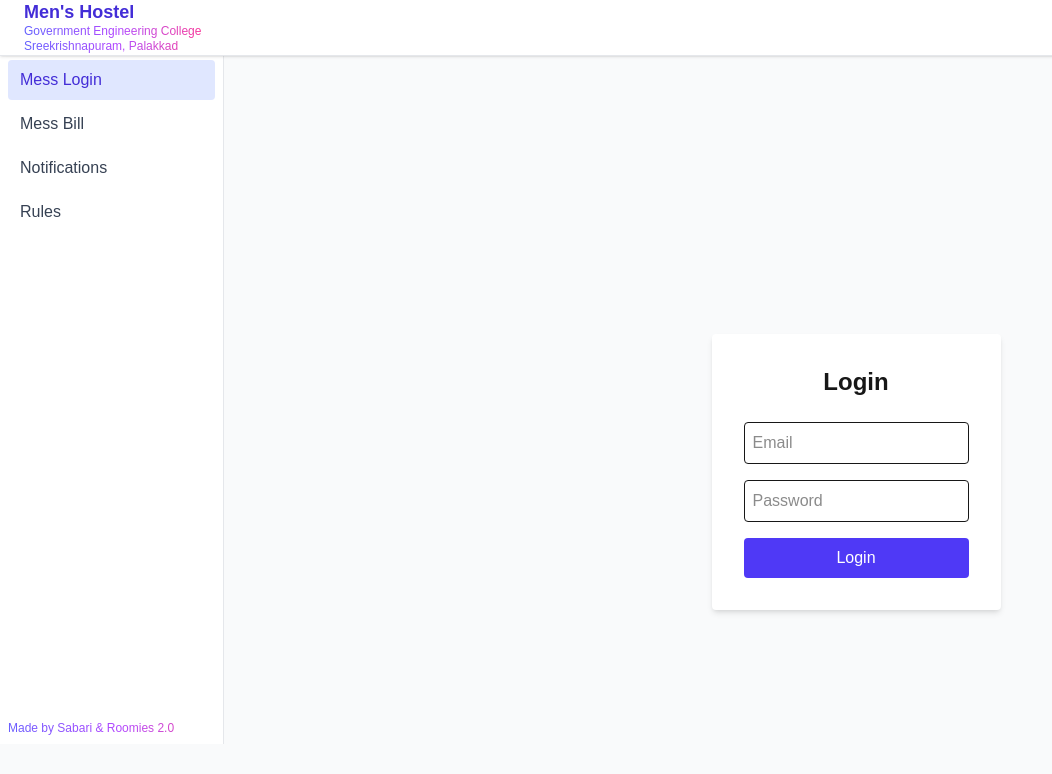
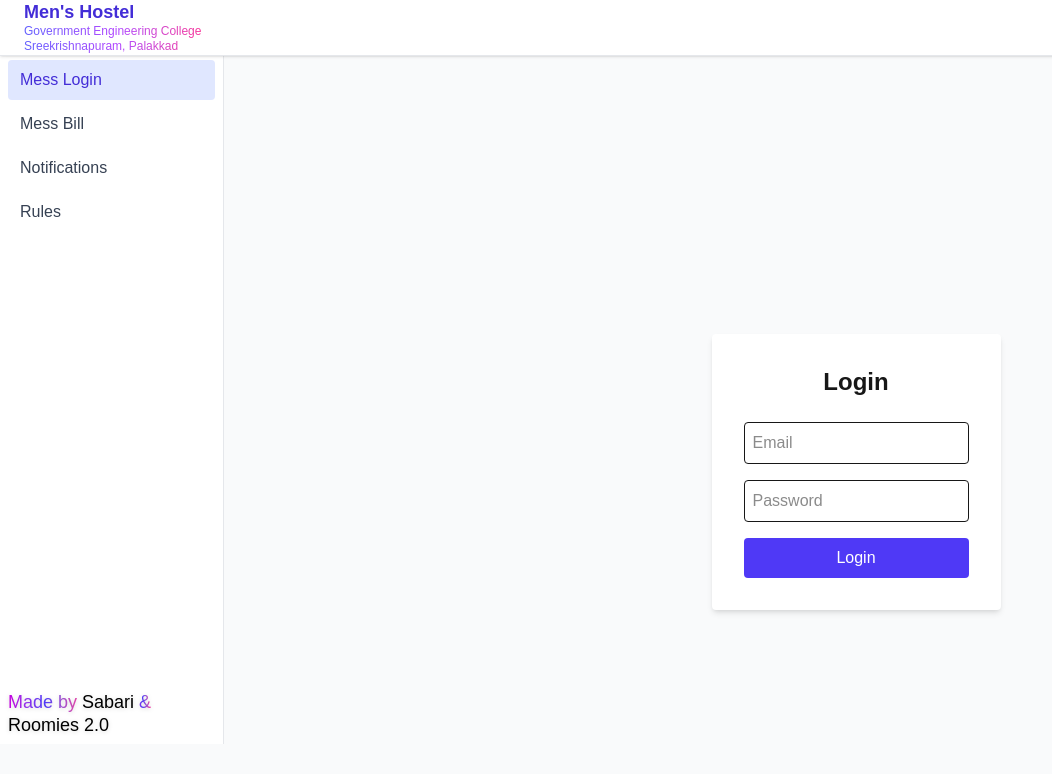
Before and after one commit to UserisSabari/Mens--Hostel-GECSKP, a Next.js app in the folder frontend/: page /login in a window 1280 px wide. Shown: the top 774 px of the page, without its empty margins (0-1052 px from the left). Built offline with nearby package versions, Linux system fonts and the light colour scheme.

Commit message:
Sidebar Fixes: Reduced width and styled contributor name

```diff
--- a/frontend/src/components/Sidebar.tsx
+++ b/frontend/src/components/Sidebar.tsx
@@ -50,7 +50,7 @@ export default function Sidebar() {
       )}
       {/* Sidebar */}
       <aside
-        className={`fixed top-14 left-0 h-[calc(100vh-56px)] max-h-[calc(100vh-56px)] w-4/5 max-w-xs md:w-56 bg-white border-r border-gray-200 flex flex-col justify-between z-40 transition-transform duration-200 md:translate-x-0 ${open ? "translate-x-0" : "-translate-x-full"} md:static md:translate-x-0`}
+        className={`fixed top-14 left-0 h-[calc(100vh-56px)] max-h-[calc(100vh-56px)] w-2/3 max-w-xs md:w-56 bg-white border-r border-gray-200 flex flex-col justify-between z-40 transition-transform duration-200 md:translate-x-0 ${open ? "translate-x-0" : "-translate-x-full"} md:static md:translate-x-0`}
       >
         <div className="flex-1 flex flex-col gap-1 mt-4 px-2 overflow-y-auto">
           {navLinks.map(link => {
@@ -78,8 +78,11 @@ export default function Sidebar() {
               Logout
             </button>
           )}
-          <div className="w-full text-[12px] bg-clip-text text-transparent bg-gradient-to-r from-indigo-500 via-purple-500 to-pink-500 leading-tight text-left px-2 select-none pt-2">
-            Made by Sabari &amp; Roomies 2.0
+          <div className="w-full text-lg leading-tight text-left px-2 select-none pt-2 drop-shadow-sm">
+            <span className="bg-clip-text text-transparent bg-gradient-to-r from-fuchsia-600 via-indigo-600 to-pink-500">Made by </span>
+            <span className="text-black">Sabari</span>
+            <span className="bg-clip-text text-transparent bg-gradient-to-r from-fuchsia-600 via-indigo-600 to-pink-500"> &amp;</span><br />
+            <span className="text-black">Roomies 2.0</span>
           </div>
         </div>
       </aside>
```
